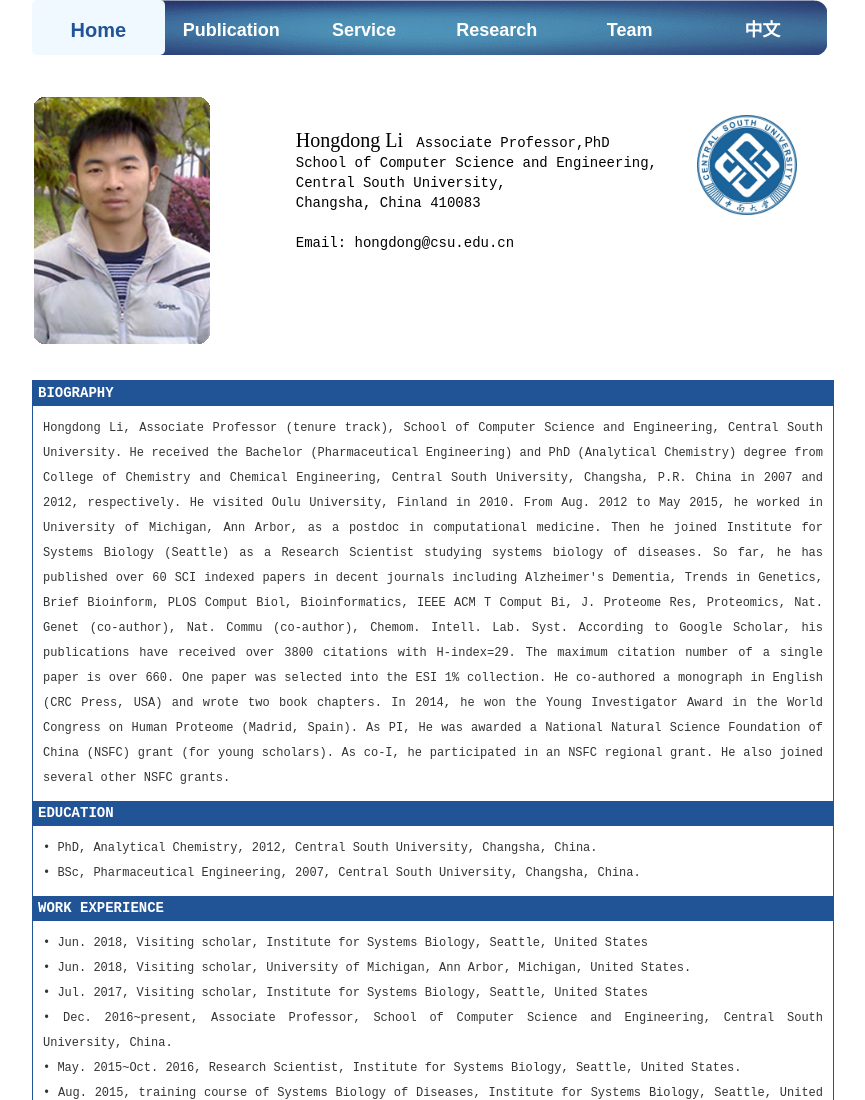
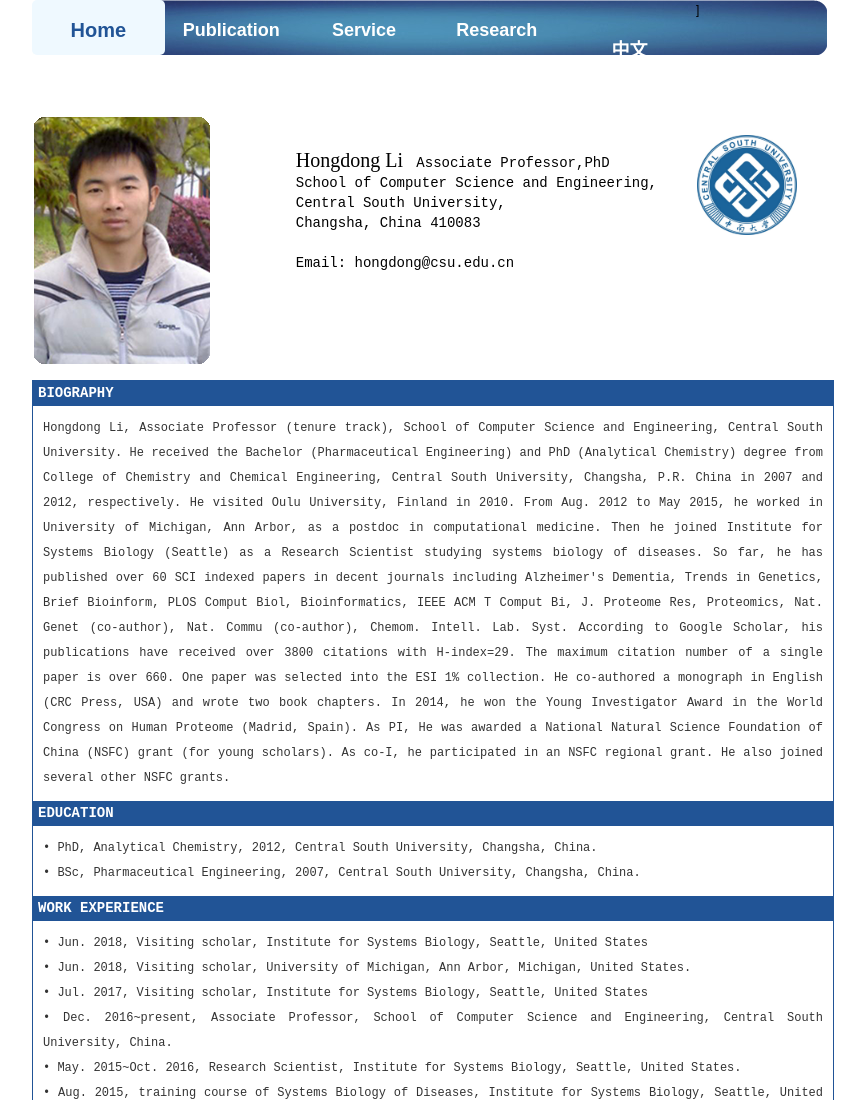
Before and after one commit to genemine/genemine.github.io, a plain HTML site: page index.html in a window 1280 px wide. Shown: the top 1100 px of the page, without its empty margins (208-1073 px from the left). Drawn offline with Linux system fonts and the light colour scheme.

Commit message:
Update index.html

```diff
--- a/index.html
+++ b/index.html
@@ -15,8 +15,7 @@
                <div><a href="./publications.html"  class="but" id="but3" title="">Publication</a></div>
                <div><a href="./service_en.html"  class="but" id="but4" title="">Service</a></div>
                <div><a href="./research_en.html"  class="but" id="but5" title="" >Research</a></div>
-               <div><a href="http://bioinformatics.csu.edu.cn/"  class="but" id="but6" title="" >Team</a></div>
-               <div><a href="./index_ch.html" class="but" id="but7" @click="click">中文</a></div>
+             ] <div><a href="./index_ch.html" class="but" id="but7" @click="click">中文</a></div>
            </div>
        </div>
        <div id="baseinfo">
```
